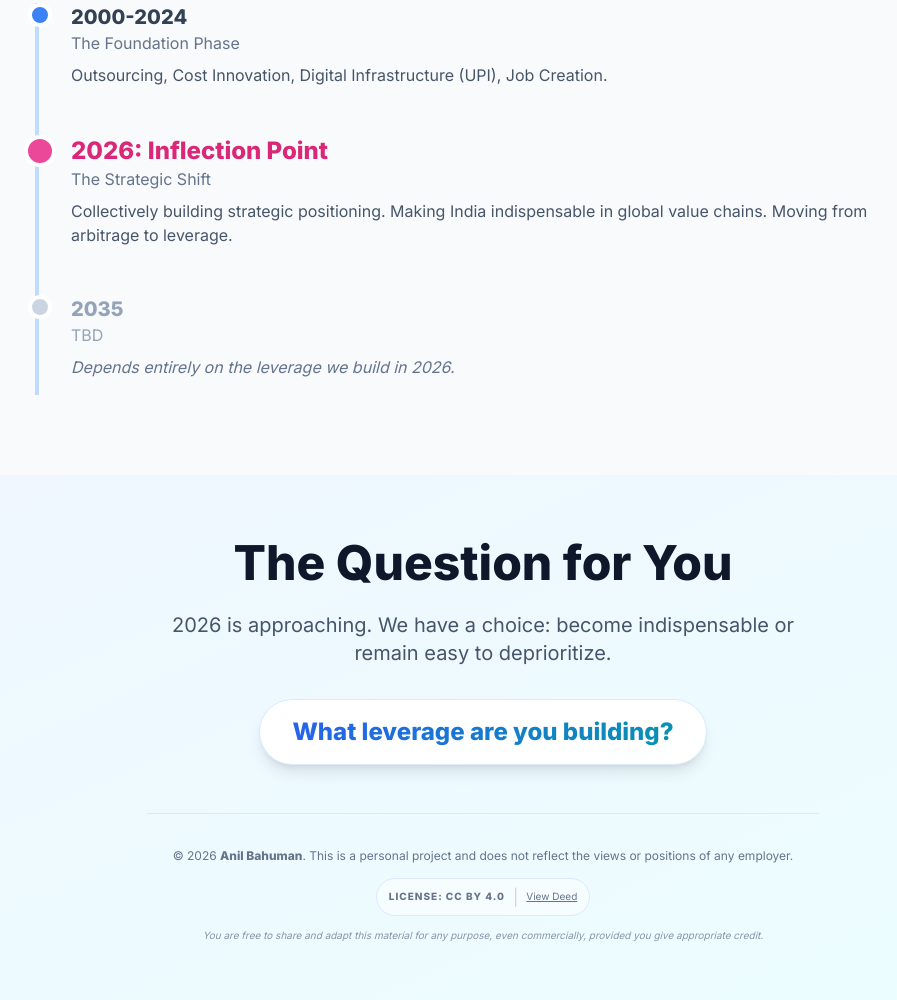
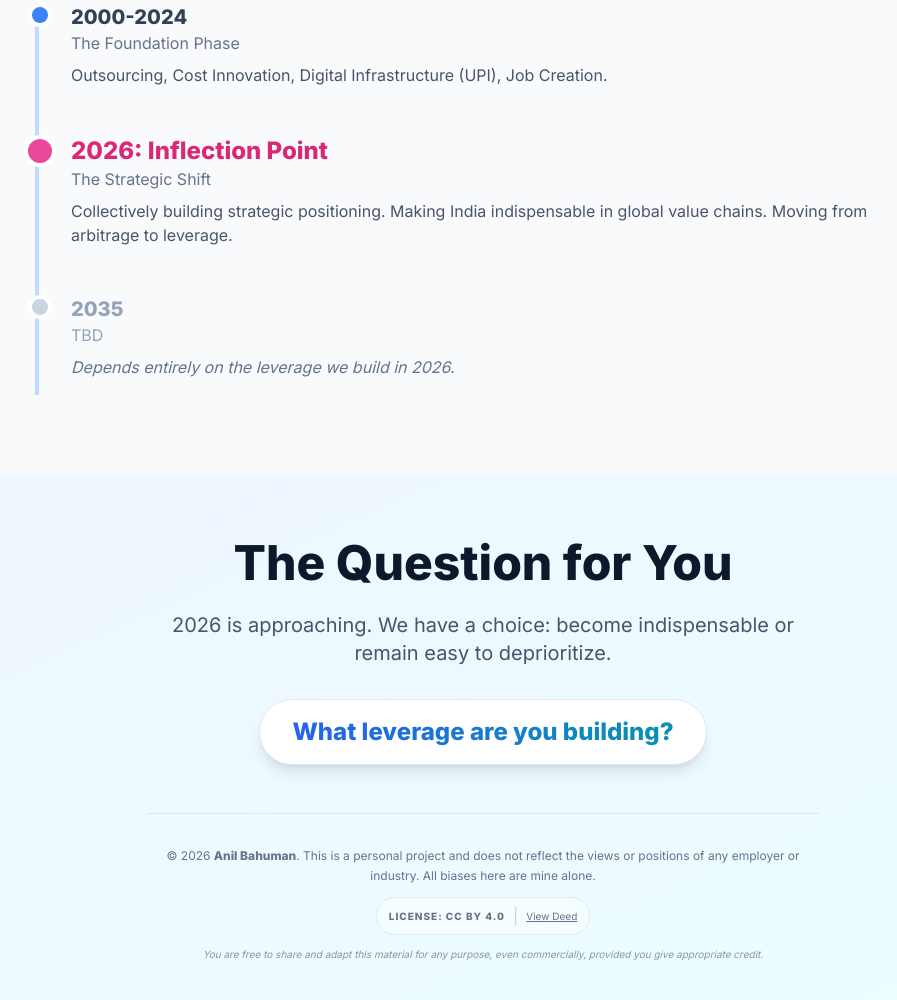
Before and after one commit to tustnexus/india-2026, a plain HTML site: page index.html in a window 1280 px wide. Shown: the part 3541-4541 px from the top of the page, without its empty margins (157-1054 px from the left). Drawn offline with nearby package versions, Linux system fonts and the light colour scheme.

Commit message:
Updated disclaimer

```diff
--- a/index.html
+++ b/index.html
@@ -393,7 +393,7 @@ CONFIRMATION: NEITHER Mermaid JS NOR SVG were used anywhere in the output. Icons
     <div class="flex flex-col items-center space-y-3 text-center">
         <p class="text-xs leading-relaxed">
             &copy; 2026 <strong>Anil Bahuman</strong>.
-            This is a personal project and does not reflect the views or positions of any employer.
+            This is a personal project and does not reflect the views or positions of any employer or industry. All biases here are mine alone.
         </p>
         <div class="flex items-center space-y-0 space-x-2 bg-white/50 px-3 py-1.5 rounded-full border border-blue-100">
             <span class="text-[10px] font-bold tracking-widest uppercase">License: CC BY 4.0</span>
```
